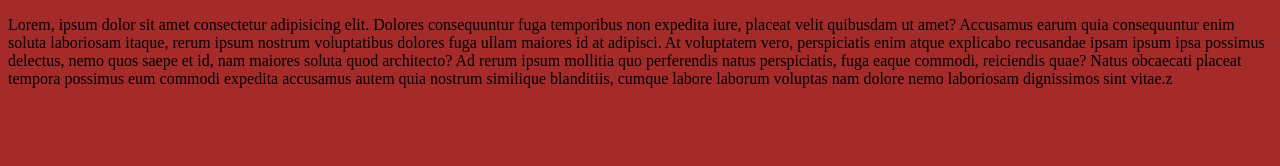
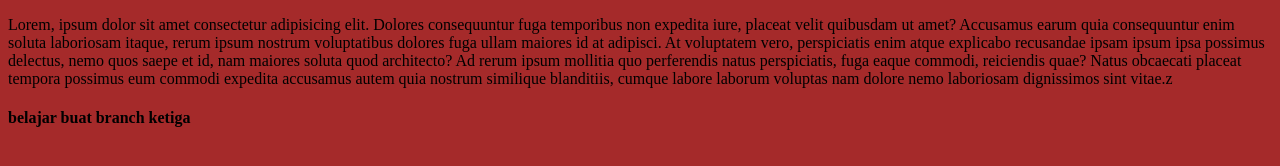
Before and after one commit to faridanaksoleh/bismillah, a plain HTML site: page index.html in a window 1280 px wide. Drawn offline with Linux system fonts and the light colour scheme.

Commit message:
branch ketiga

```diff
--- a/index.html
+++ b/index.html
@@ -7,6 +7,9 @@
     <link rel="stylesheet" href="/style.css">
 </head>
 <body>
+
     <p>Lorem, ipsum dolor sit amet consectetur adipisicing elit. Dolores consequuntur fuga temporibus non expedita iure, placeat velit quibusdam ut amet? Accusamus earum quia consequuntur enim soluta laboriosam itaque, rerum ipsum nostrum voluptatibus dolores fuga ullam maiores id at adipisci. At voluptatem vero, perspiciatis enim atque explicabo recusandae ipsam ipsum ipsa possimus delectus, nemo quos saepe et id, nam maiores soluta quod architecto? Ad rerum ipsum mollitia quo perferendis natus perspiciatis, fuga eaque commodi, reiciendis quae? Natus obcaecati placeat tempora possimus eum commodi expedita accusamus autem quia nostrum similique blanditiis, cumque labore laborum voluptas nam dolore nemo laboriosam dignissimos sint vitae.z</p>
+
+    <h4>belajar buat branch ketiga</h4>
 </body>
 </html>
```
